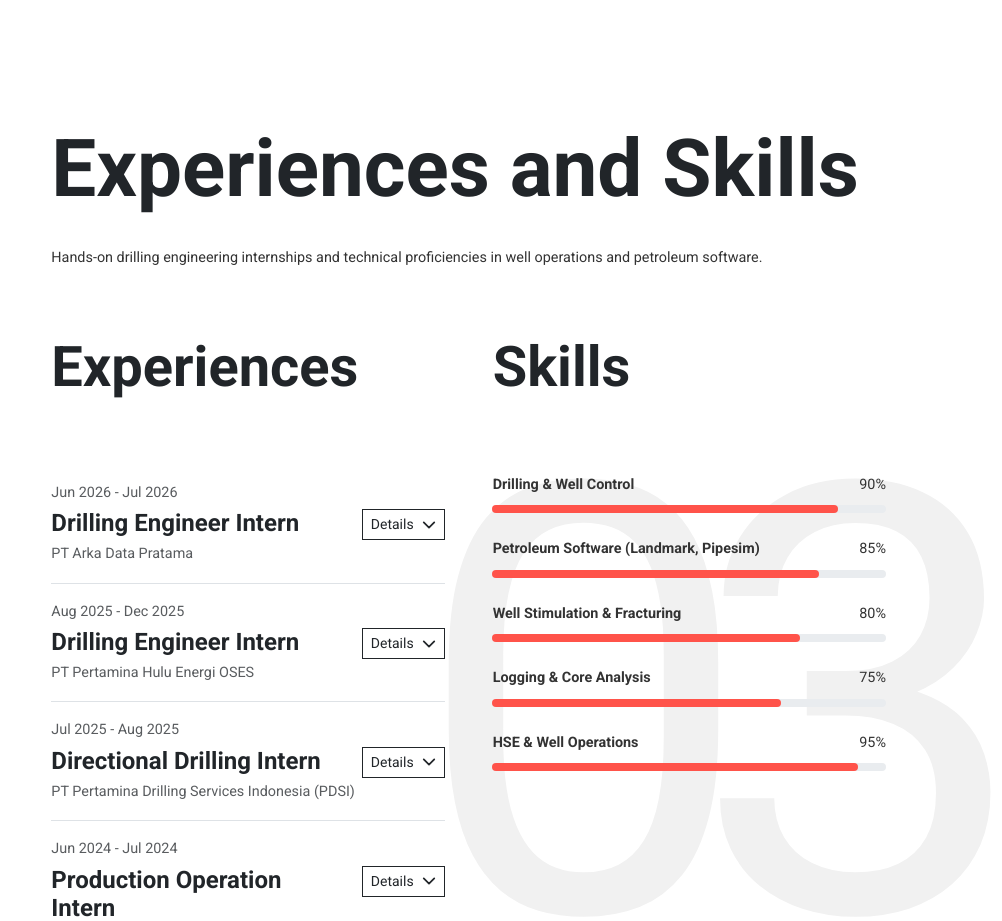
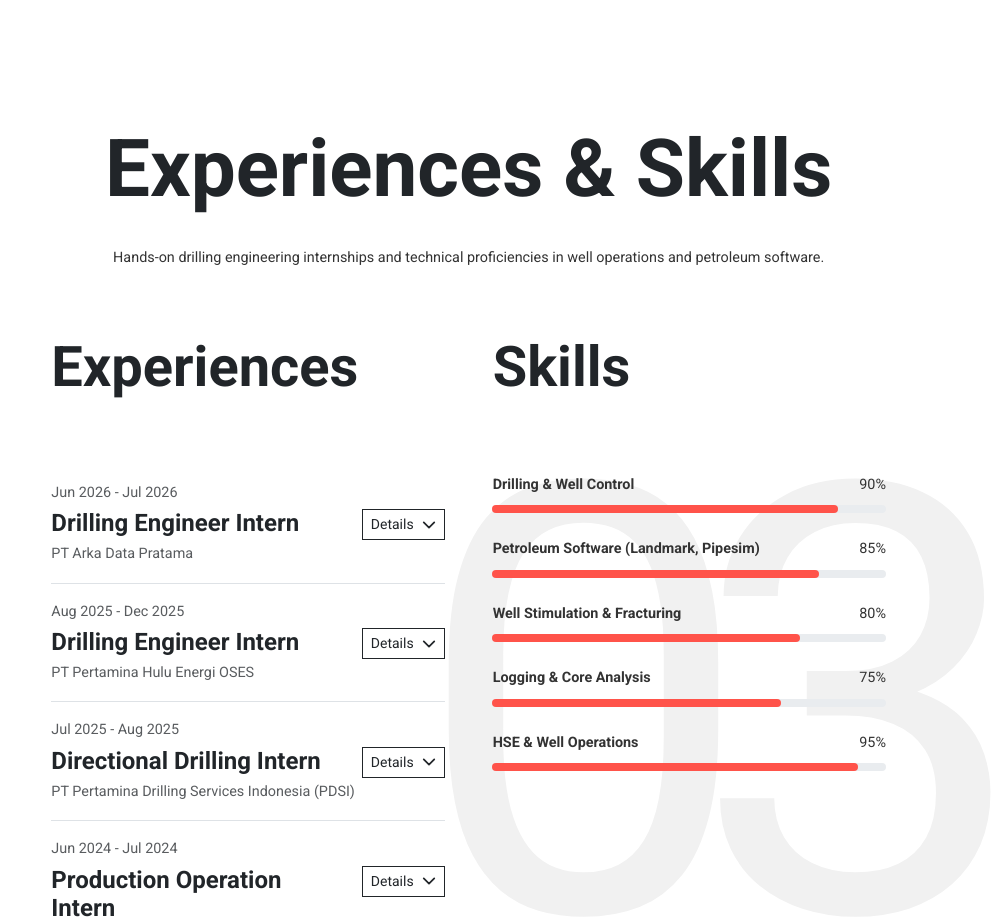
Before and after one commit to MohammadDickySustiawan/Mohammad-Dicky-Sustiawan, a plain HTML site: page index.html in a window 1280 px wide. Shown: the part 3100-4021 px from the top of the page, without its empty margins (278-1280 px from the left). Drawn offline with nearby package versions, Linux system fonts and the light colour scheme.

Commit message:
Update index.html

```diff
--- a/index.html
+++ b/index.html
@@ -481,8 +481,8 @@
 
           <section id="experience" class="my-5 py-5 bg-text" data-text="03">
             <div class="row mb-5">
-              <div class="col-lg-12" data-aos="fade-up">
-                <h2 class="display-1 txt-fx slide-up">Experiences and Skills</h2>
+              <div class="col-lg-12 text-center" data-aos="fade-up">
+                <h2 class="display-1 txt-fx slide-up">Experiences & Skills</h2>
                 <p>Hands-on drilling engineering internships and technical proficiencies in well operations and petroleum software.</p>
               </div>
             </div>
```
